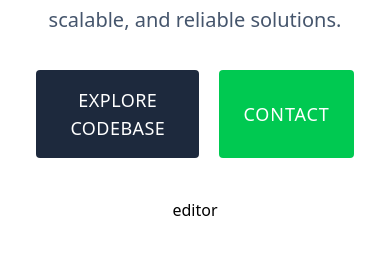
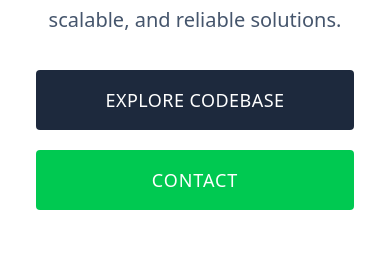
Before and after one commit to reeceballano/landing-page, a React (Vite) app: page / in a window 390 px wide. Shown: the part 594-848 px from the top of the page. Built offline with nearby package versions, Linux system fonts and the light colour scheme.

Commit message:
update mobile layout

```diff
--- a/src/App.jsx
+++ b/src/App.jsx
@@ -15,7 +15,7 @@ const App = () => {
             <Marquee />
             <Section bg="bg-white">
                 <Container classes={"bg-stone-50 rounded-lg"}>
-                    <div className="image-text flex gap-9">
+                    <div className="image-text flex flex-col md:flex-row gap-9">
                         <div className="image-container md:w-2/5">
                             <img className="rounded-lg" src={laptop} alt="laptop" />
                         </div>
--- a/src/components/Hero.jsx
+++ b/src/components/Hero.jsx
@@ -10,7 +10,7 @@ const Hero = ({ hero, children }) => {
                             <h1 className="text-5xl/15 md:text-6xl/18  font-light mb-7 text-center md:text-left">Your Codebase's <span className="text-green-400">Secret Weapon.</span></h1>
                             <h3 className="text-xl/9 md:text-2xl/9 text-slate-600 font-light text-center md:text-left">With sharp instincts and lightning-fast problem-solving, this ninja developer transforms tricky challenges into clean, scalable, and reliable solutions.</h3>
 
-                            <div className="hero-buttons flex justify-center md:justify-self-start gap-5 mt-8">
+                            <div className="hero-buttons flex flex-col md:flex-row justify-center md:justify-self-start gap-5 mt-8">
                                 <button className="bg-slate-800 px-6 py-4 rounded text-white uppercase tracking-wide text-lg">Explore Codebase</button>
                                 <button className="bg-green-500 px-6 py-4 rounded text-white uppercase tracking-wider text-lg">Contact</button>
                             </div>
```
